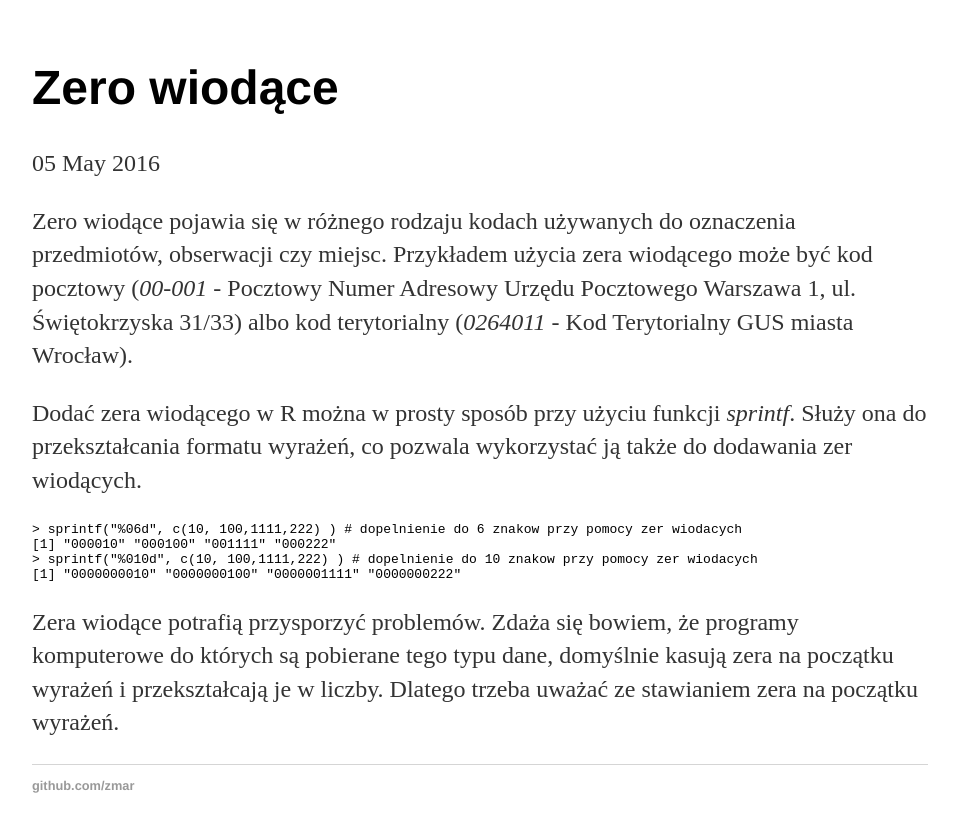
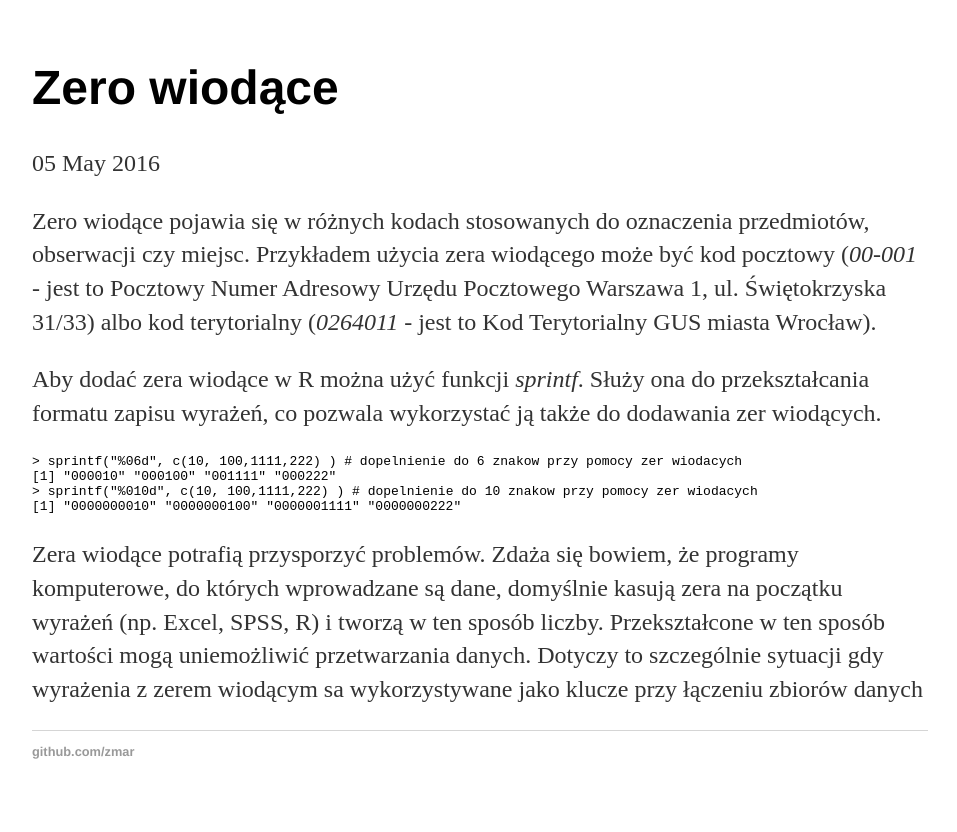
Before and after one commit to zmar/SmarteR_useR, a Jekyll site: the page built from _posts/2016-05-05-start.md, in a window 1280 px wide. Shown: the top 832 px of the page, without its empty margins (160-1117 px from the left). Built offline with Jekyll 4.4.1, drawn with Linux system fonts in a browser that asks for light colours.

Commit message:
Update 2016-05-05-start.md

`````diff
--- a/_posts/2016-05-05-start.md
+++ b/_posts/2016-05-05-start.md
@@ -4,9 +4,9 @@ title: "Zero wiodące"
 date: 2016-05-05
 ---
 
-Zero wiodące pojawia się w różnego rodzaju kodach używanych do oznaczenia przedmiotów, obserwacji czy miejsc. Przykładem użycia zera wiodącego może być kod pocztowy (_00-001_ - Pocztowy Numer Adresowy Urzędu Pocztowego Warszawa 1, ul. Świętokrzyska 31/33) albo kod terytorialny (_0264011_ - Kod Terytorialny GUS miasta Wrocław).
+Zero wiodące pojawia się w różnych kodach stosowanych do oznaczenia przedmiotów, obserwacji czy miejsc. Przykładem użycia zera wiodącego może być kod pocztowy (_00-001_ - jest to Pocztowy Numer Adresowy Urzędu Pocztowego Warszawa 1, ul. Świętokrzyska 31/33) albo kod terytorialny (_0264011_ - jest to Kod Terytorialny GUS miasta Wrocław).
 
-Dodać zera wiodącego w R można w prosty sposób przy użyciu funkcji _sprintf_. Służy ona do przekształcania formatu wyrażeń, co pozwala wykorzystać ją także do dodawania zer wiodących.
+Aby dodać zera wiodące w R można użyć funkcji _sprintf_. Służy ona do przekształcania formatu zapisu wyrażeń, co pozwala wykorzystać ją także do dodawania zer wiodących.
 
 ````r
 > sprintf("%06d", c(10, 100,1111,222) ) # dopelnienie do 6 znakow przy pomocy zer wiodacych
@@ -14,4 +14,4 @@ Dodać zera wiodącego w R można w prosty sposób przy użyciu funkcji _sprintf
 > sprintf("%010d", c(10, 100,1111,222) ) # dopelnienie do 10 znakow przy pomocy zer wiodacych
 [1] "0000000010" "0000000100" "0000001111" "0000000222"
 ````
-Zera wiodące potrafią przysporzyć problemów. Zdaża się bowiem, że programy komputerowe do których są pobierane tego typu dane, domyślnie kasują zera na początku wyrażeń i przekształcają je w liczby. Dlatego trzeba uważać ze stawianiem zera na początku wyrażeń.
+Zera wiodące potrafią przysporzyć problemów. Zdaża się bowiem, że programy komputerowe, do których wprowadzane są dane, domyślnie kasują zera na początku wyrażeń (np. Excel, SPSS, R) i tworzą w ten sposób liczby. Przekształcone w ten sposób wartości mogą uniemożliwić przetwarzania danych. Dotyczy to szczególnie sytuacji gdy wyrażenia z zerem wiodącym sa wykorzystywane jako klucze przy łączeniu zbiorów danych
`````
